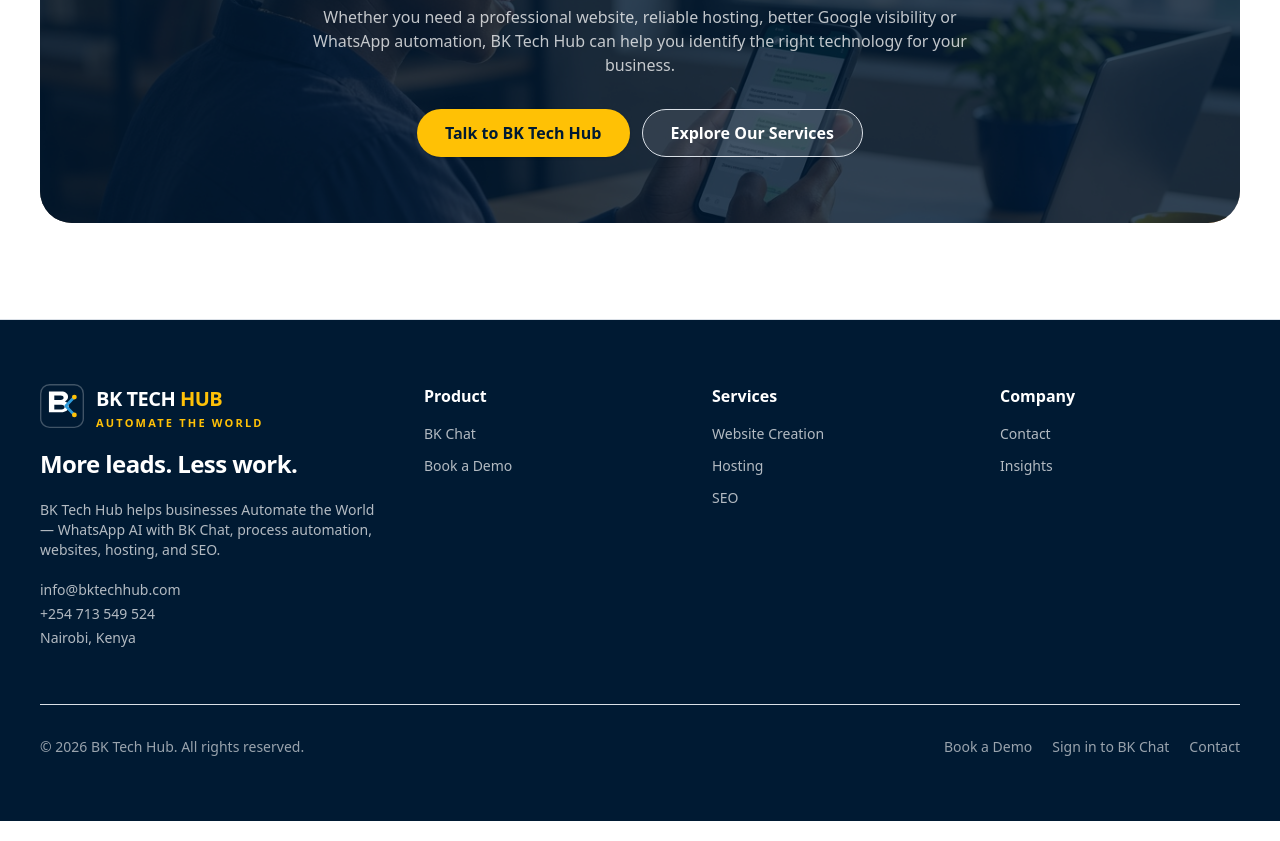
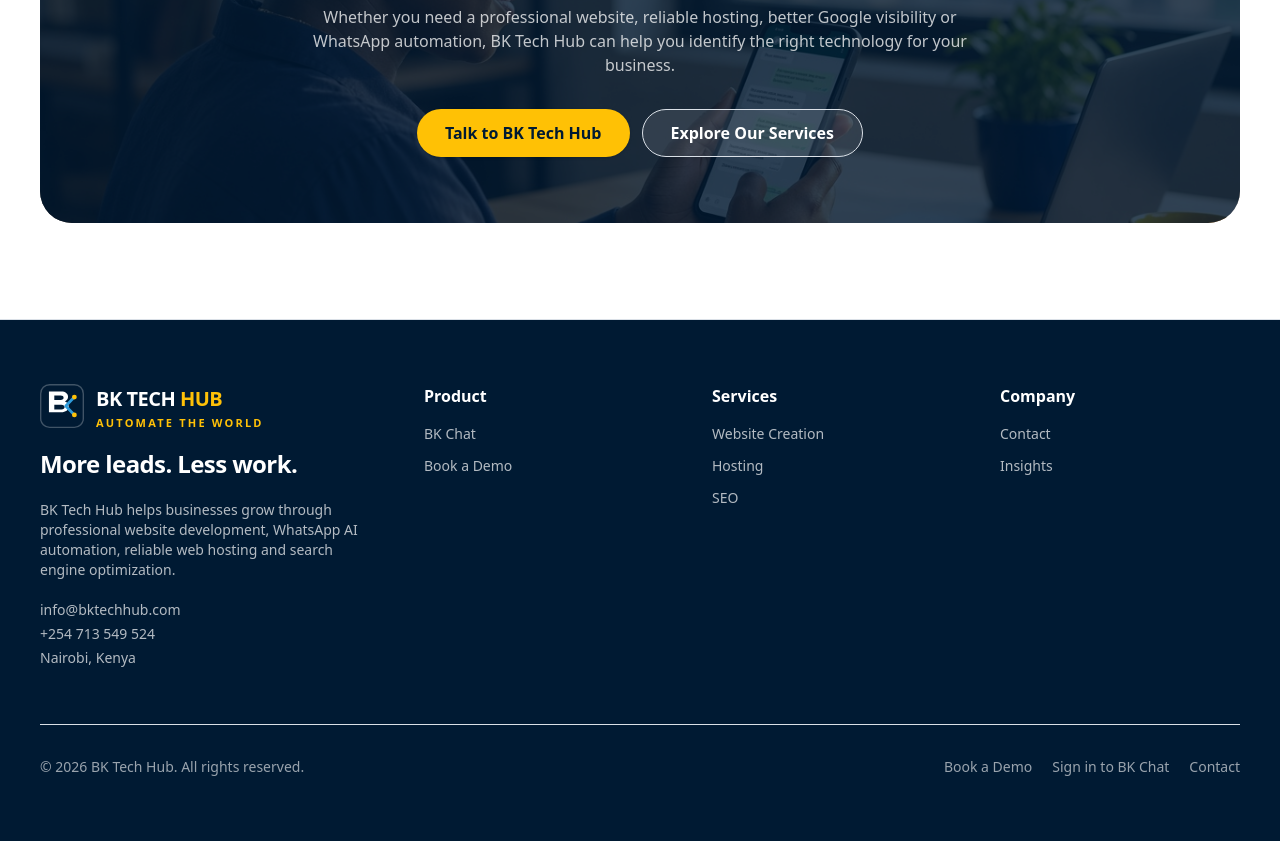
Before and after one commit to bonsteeve/BK-Tech-Hub, a Next.js app in the folder frontend/: page / in a window 1280 px wide. Shown: the part 3898-4739 px from the top of the page. Built offline with nearby package versions, Linux system fonts and the light colour scheme.

Commit message:
Update SiteFooter component description for clarity and SEO enhancement

```diff
--- a/frontend/components/site/site-footer.tsx
+++ b/frontend/components/site/site-footer.tsx
@@ -14,7 +14,10 @@ export function SiteFooter() {
             <h3 className="font-heading text-2xl font-semibold tracking-tight text-white">
               More leads. Less work.
             </h3>
-            <p className="max-w-sm text-sm text-white/70">{siteConfig.description}</p>
+            <p className="max-w-sm text-sm text-white/70">
+              BK Tech Hub helps businesses grow through professional website development, WhatsApp AI
+              automation, reliable web hosting and search engine optimization.
+            </p>
             <div className="space-y-1 text-sm text-white/70">
               <p>{siteConfig.email}</p>
               <p>{siteConfig.phone}</p>
```
